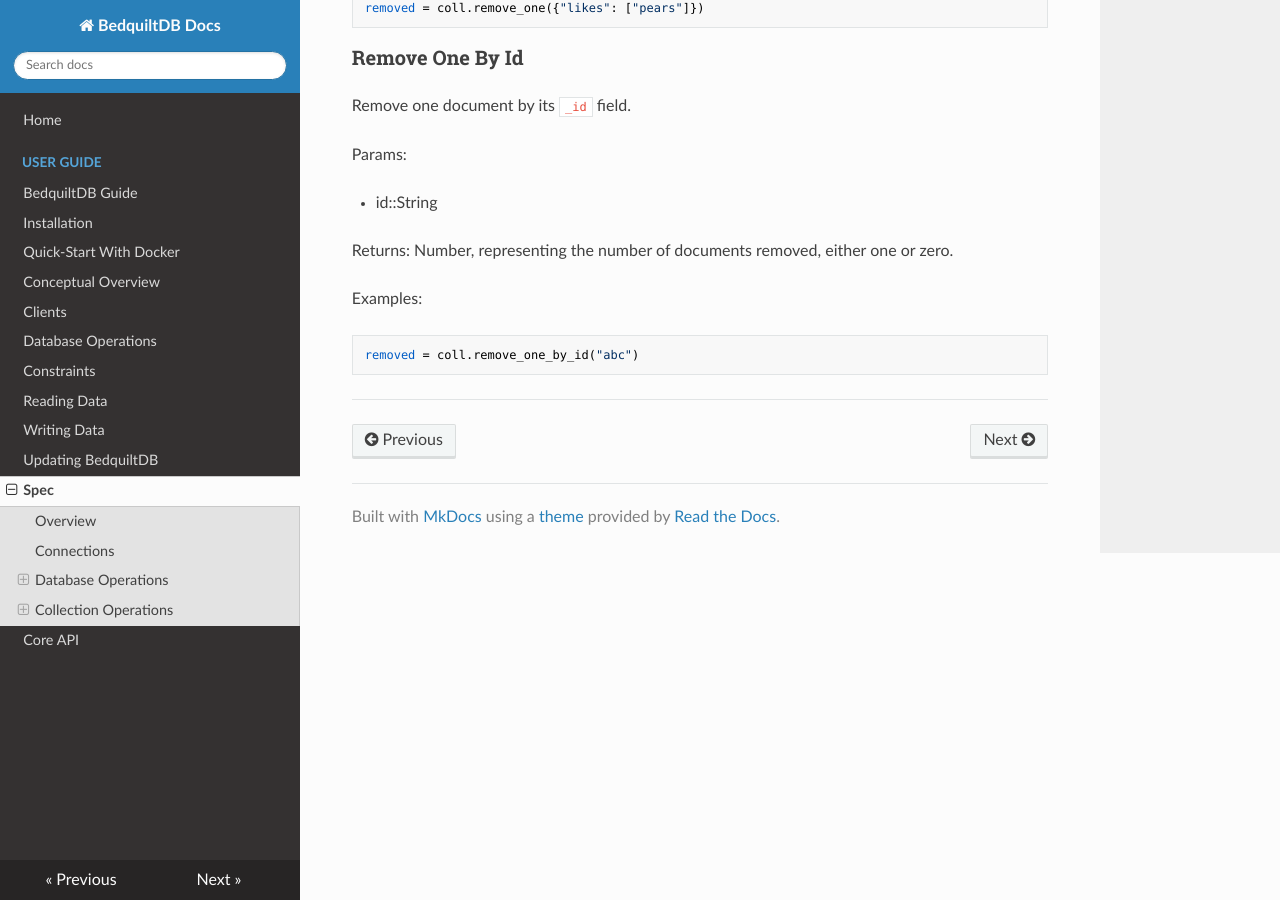
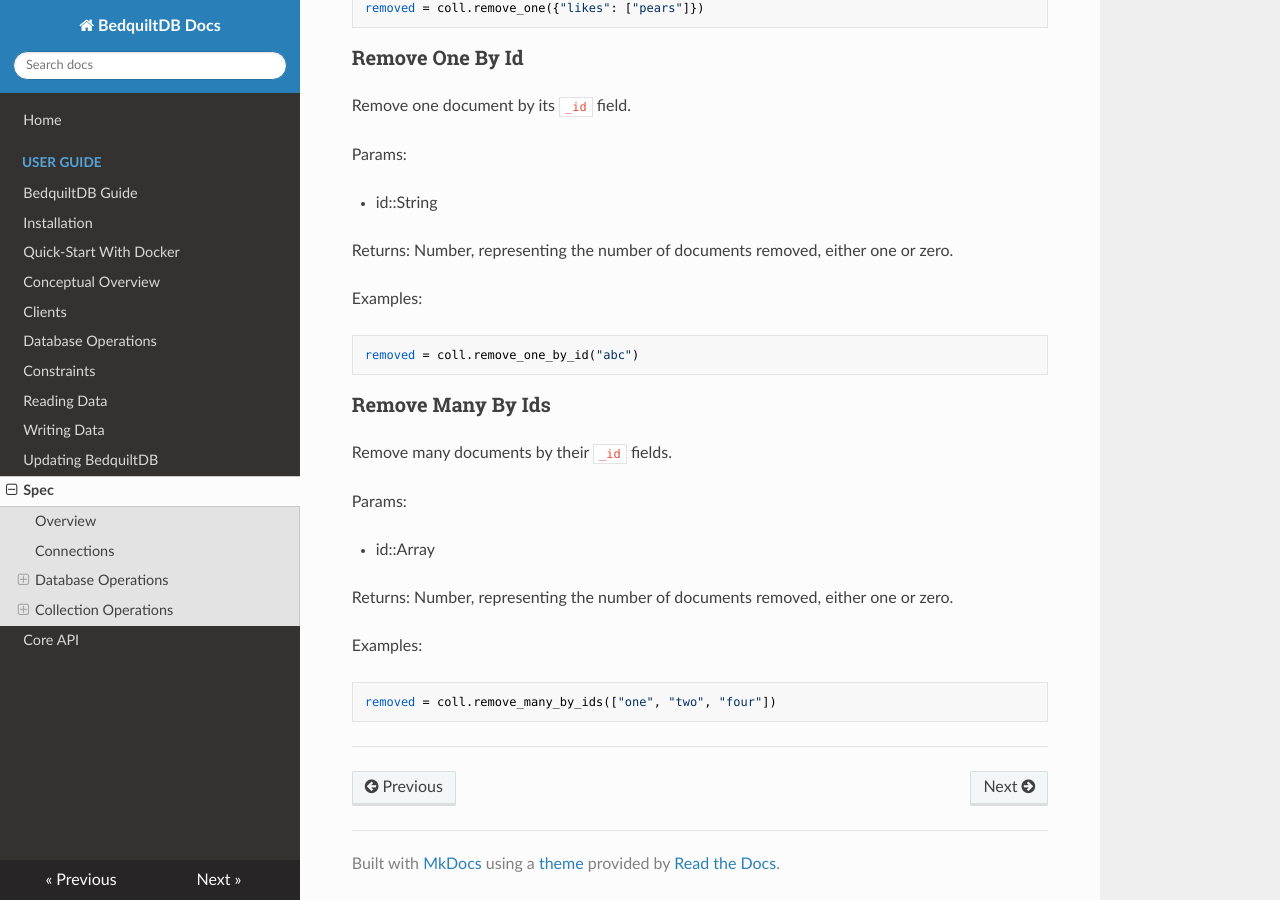
Before and after one commit to BedquiltDB/bedquilt-core, an MkDocs documentation site: the page built from doc/spec.md, in a window 1280 px wide and 900 px high, scrolled down 11590 px. Built offline with MkDocs 1.6.1, drawn with Linux system fonts in a browser that asks for light colours; nearby versions of some CDN libraries; old or Windows-style settings are respelled for this version of MkDocs.

Commit message:
Add the "Remove many by ids" operation to spec

````diff
--- a/doc/spec.md
+++ b/doc/spec.md
@@ -588,4 +588,21 @@
 removed = coll.remove_one_by_id("abc")
 ```
 
+
+### Remove Many By Ids
+
+Remove many documents by their `_id` fields.
+
+Params:
+
+- id::Array
+
+Returns: Number, representing the number of documents removed, either one or zero.
+
+Examples:
+```
+removed = coll.remove_many_by_ids(["one", "two", "four"])
+```
+
+
 ----
````
